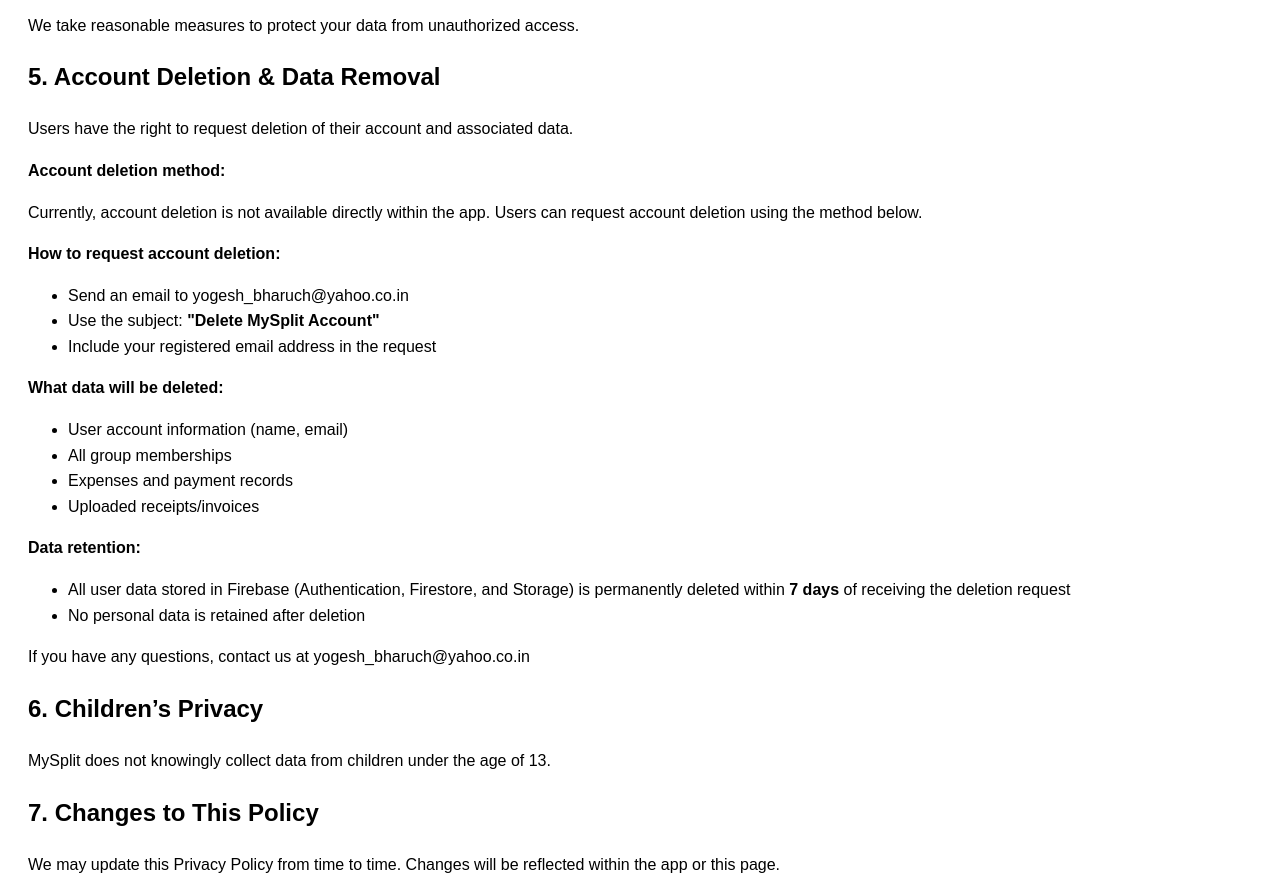
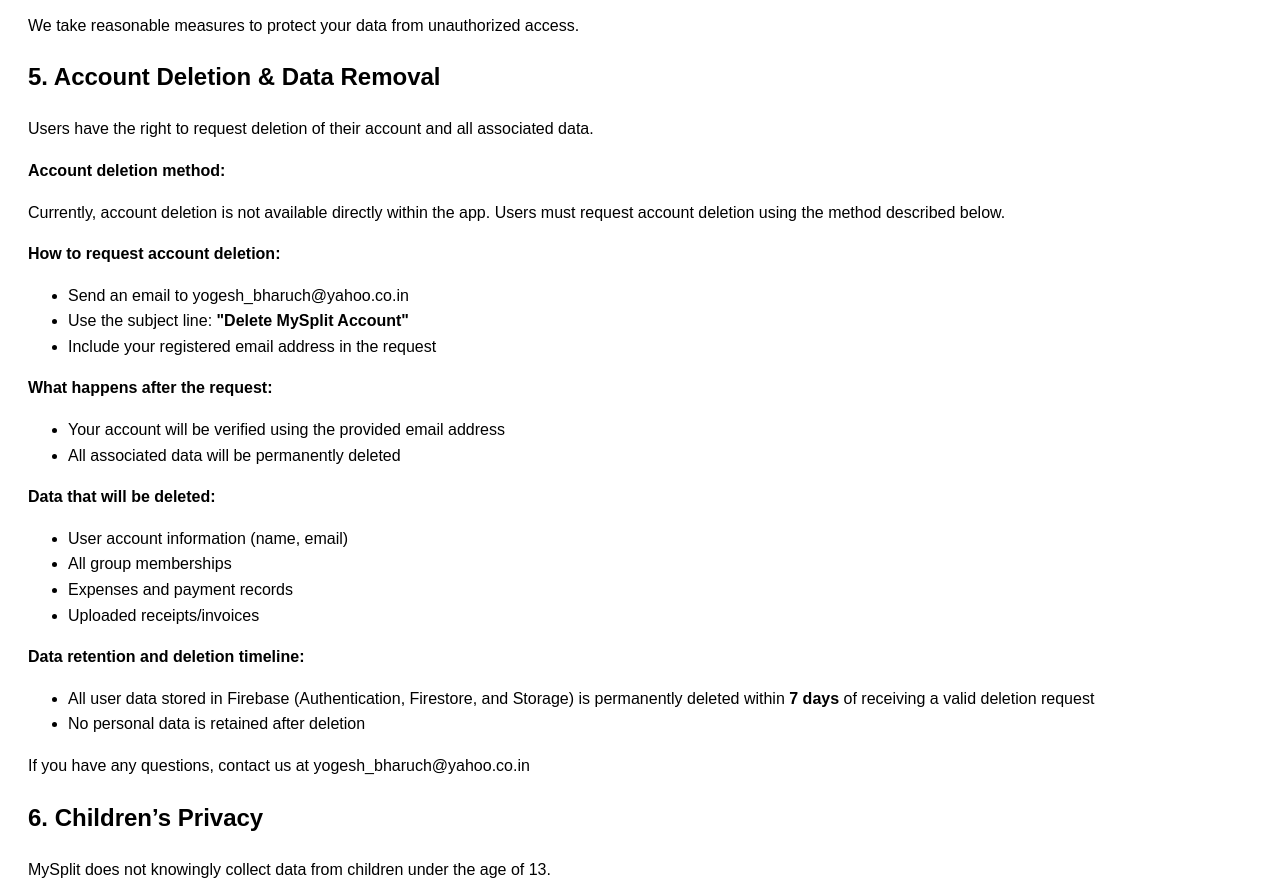
Before and after one commit to yogesh-bharuch/mysplit-privacy-policy, a plain HTML site: page index.html in a window 1280 px wide. Shown: the part 1139-2033 px from the top of the page. Drawn offline with Linux system fonts and the light colour scheme.

Commit message:
Refine account deletion and data removal section

```diff
--- a/index.html
+++ b/index.html
@@ -58,19 +58,25 @@
 
 <h2>5. Account Deletion & Data Removal</h2>
 
-<p>Users have the right to request deletion of their account and associated data.</p>
+<p>Users have the right to request deletion of their account and all associated data.</p>
 
 <p><b>Account deletion method:</b></p>
-<p>Currently, account deletion is not available directly within the app. Users can request account deletion using the method below.</p>
+<p>Currently, account deletion is not available directly within the app. Users must request account deletion using the method described below.</p>
 
 <p><b>How to request account deletion:</b></p>
 <ul>
 <li>Send an email to yogesh_bharuch@yahoo.co.in</li>
-<li>Use the subject: <b>"Delete MySplit Account"</b></li>
+<li>Use the subject line: <b>"Delete MySplit Account"</b></li>
 <li>Include your registered email address in the request</li>
 </ul>
 
-<p><b>What data will be deleted:</b></p>
+<p><b>What happens after the request:</b></p>
+<ul>
+<li>Your account will be verified using the provided email address</li>
+<li>All associated data will be permanently deleted</li>
+</ul>
+
+<p><b>Data that will be deleted:</b></p>
 <ul>
 <li>User account information (name, email)</li>
 <li>All group memberships</li>
@@ -78,9 +84,9 @@
 <li>Uploaded receipts/invoices</li>
 </ul>
 
-<p><b>Data retention:</b></p>
+<p><b>Data retention and deletion timeline:</b></p>
 <ul>
-<li>All user data stored in Firebase (Authentication, Firestore, and Storage) is permanently deleted within <b>7 days</b> of receiving the deletion request</li>
+<li>All user data stored in Firebase (Authentication, Firestore, and Storage) is permanently deleted within <b>7 days</b> of receiving a valid deletion request</li>
 <li>No personal data is retained after deletion</li>
 </ul>
 
```
